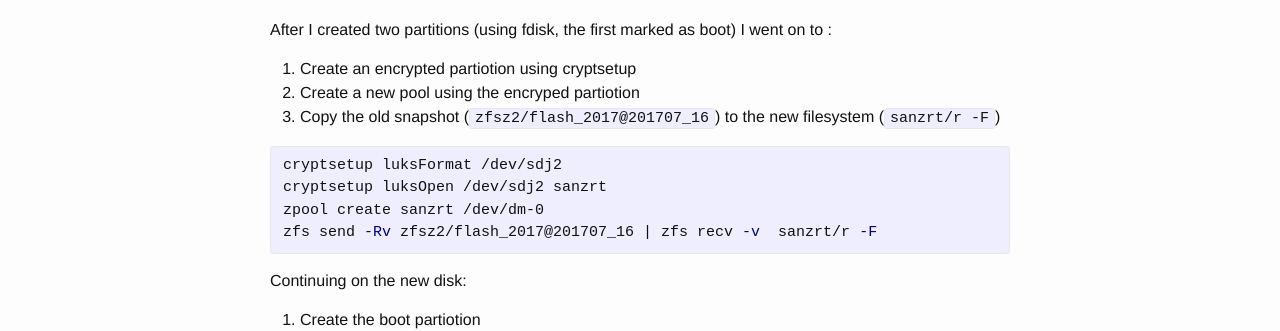
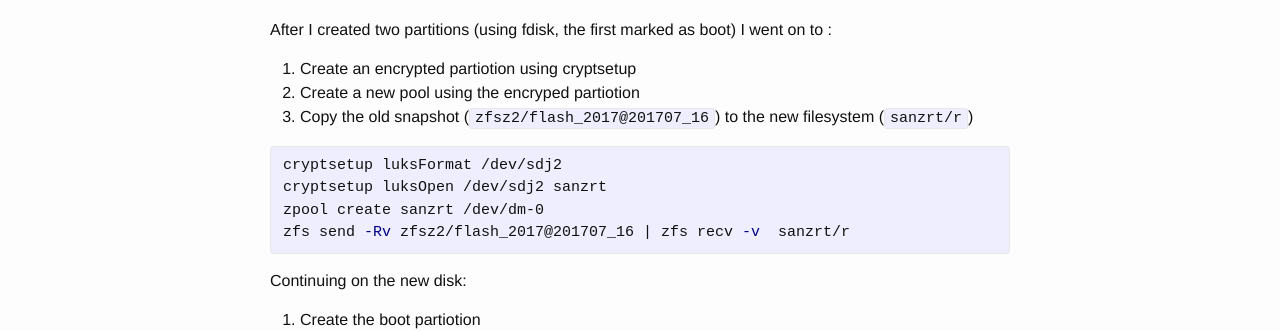
Before and after one commit to haritak/haritak.github.io, a Jekyll site: the page built from _posts/2017-07-16-DiskCloning.md, in a window 1280 px wide. Shown: the part 891-1222 px from the top of the page. Built offline with Jekyll 4.4.1, drawn with Linux system fonts in a browser that asks for light colours.

Commit message:
Important correction

```diff
--- a/_posts/2017-07-16-DiskCloning.md
+++ b/_posts/2017-07-16-DiskCloning.md
@@ -46,13 +46,13 @@ I went on to :
 1. Create an encrypted partiotion using cryptsetup
 2. Create a new pool using the encryped partiotion
 3. Copy the old snapshot (`zfsz2/flash_2017@201707_16`)
- to the new filesystem (`sanzrt/r -F`)
+ to the new filesystem (`sanzrt/r`)
 
 {% highlight bash %}
 cryptsetup luksFormat /dev/sdj2
 cryptsetup luksOpen /dev/sdj2 sanzrt
 zpool create sanzrt /dev/dm-0
-zfs send -Rv zfsz2/flash_2017@201707_16 | zfs recv -v  sanzrt/r -F
+zfs send -Rv zfsz2/flash_2017@201707_16 | zfs recv -v  sanzrt/r
 {% endhighlight %}
 
 Continuing on the new disk:
```
